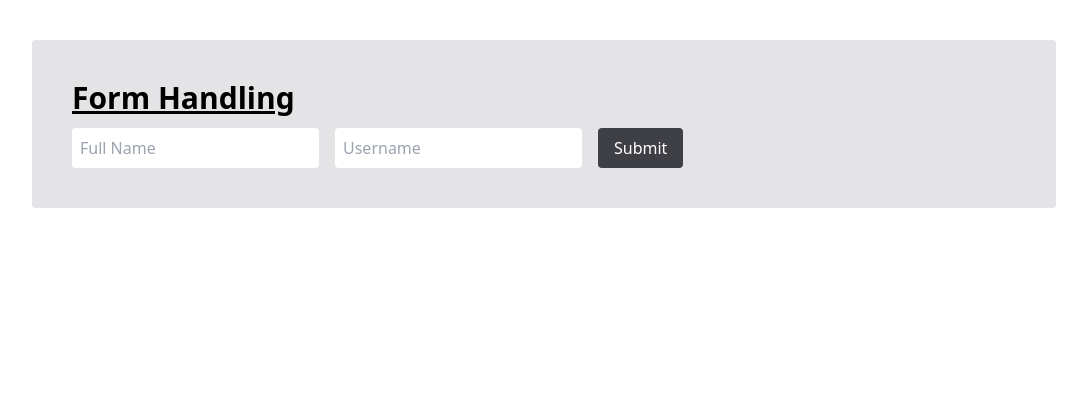
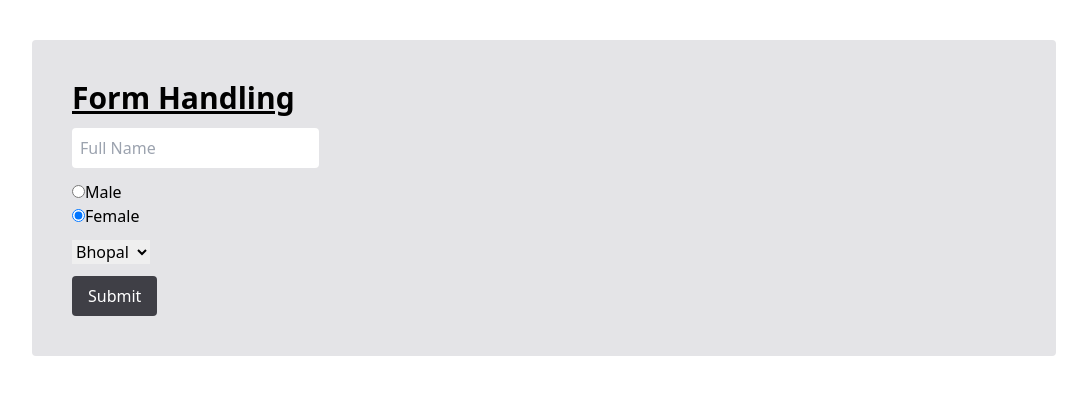
Before and after one commit to master-dhanesh/mern12, a React (Vite) app: page / in a window 1280 px wide. Shown: the top 394 px of the page, without its empty margins (96-1183 px from the left). Built offline with nearby package versions, Linux system fonts and the light colour scheme.

Commit message:
Form Handing Two WayBinding

```diff
--- a/src/App.jsx
+++ b/src/App.jsx
@@ -2,13 +2,15 @@ import { useState } from "react";
 
 const App = () => {
     const [fullname, setfullname] = useState("");
-    const [username, setusername] = useState("");
+    const [gender, setgender] = useState("female");
+    const [city, setcity] = useState("bhopal");
 
     const SubmitHandler = (e) => {
         e.preventDefault();
         const data = {
             fullname,
-            username,
+            gender,
+            city,
         };
         console.log(data);
     };
@@ -24,13 +26,36 @@ const App = () => {
                     onChange={(e) => setfullname(e.target.value)}
                     value={fullname}
                 />
-                <input
-                    className="p-2 rounded mr-4 "
-                    type="text"
-                    placeholder="Username"
-                    onChange={(e) => setusername(e.target.value)}
-                    value={username}
-                />
+
+                <div className="my-3">
+                    <input
+                        type="radio"
+                        value="male"
+                        onChange={(e) => setgender(e.target.value)}
+                        checked={gender == "male" ? true : false}
+                    />
+                    Male <br />
+                    <input
+                        type="radio"
+                        onChange={() => setgender("female")}
+                        checked={gender == "female" ? true : false}
+                    />
+                    Female
+                </div>
+
+                <select
+                    value={city}
+                    onChange={(e) => setcity(e.target.value)}
+                    className="block my-3"
+                >
+                    <option value="">City</option>
+                    <option value="bhopal">Bhopal</option>
+                    <option value="indore">Indore</option>
+                    <option value="gwalior">Gwalior</option>
+                    <option value="ujjain">Ujjain</option>
+                    <option value="sagar">Sagar</option>
+                </select>
+
                 <button className="py-2 px-4 bg-zinc-700 rounded text-white">
                     Submit
                 </button>
```
